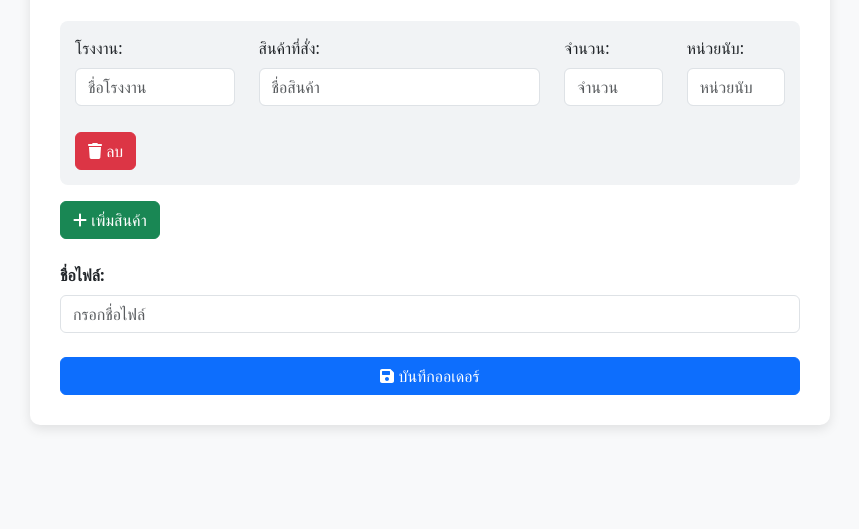
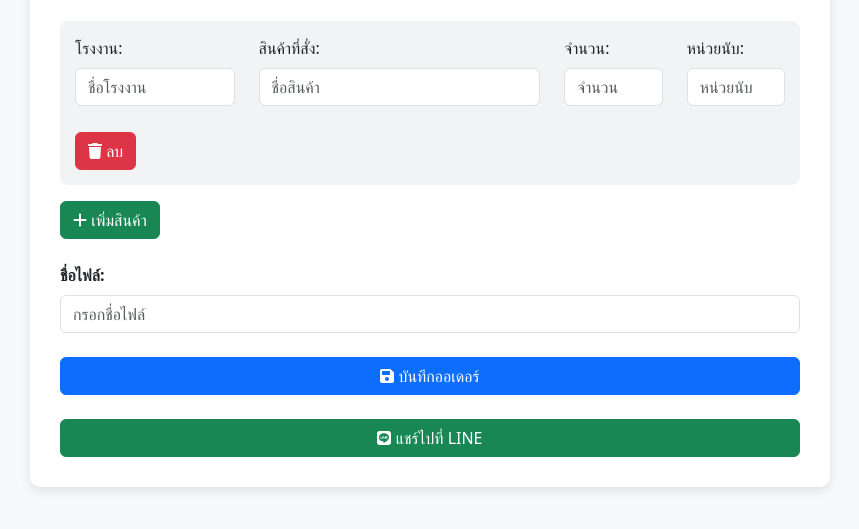
Before and after one commit to nekol3aka/rbsn, a plain HTML site: page index.html in a window 1280 px wide. Shown: the part 205-734 px from the top of the page, without its empty margins (210-1069 px from the left). Drawn offline with nearby package versions, Linux system fonts and the light colour scheme.

Commit message:
Update index.html

```diff
--- a/index.html
+++ b/index.html
@@ -88,6 +88,13 @@
                 </button>
             </div>
         </form>
+
+        <!-- ปุ่มแชร์ไปที่ LINE -->
+        <div class="d-grid mt-4">
+            <a href="https://social-plugins.line.me/lineit/share?url=https://example.com" class="btn btn-success" target="_blank">
+                <i class="fab fa-line"></i> แชร์ไปที่ LINE
+            </a>
+        </div>
     </div>
 
     <!-- เรียกใช้ Bootstrap JavaScript -->
```
